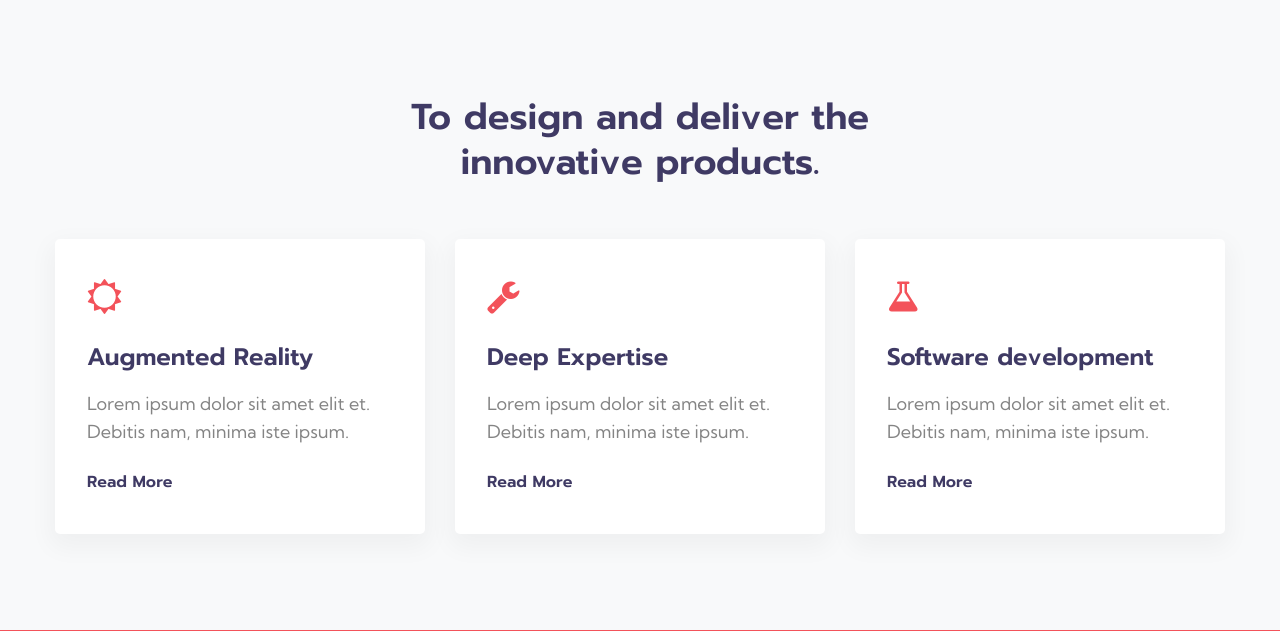
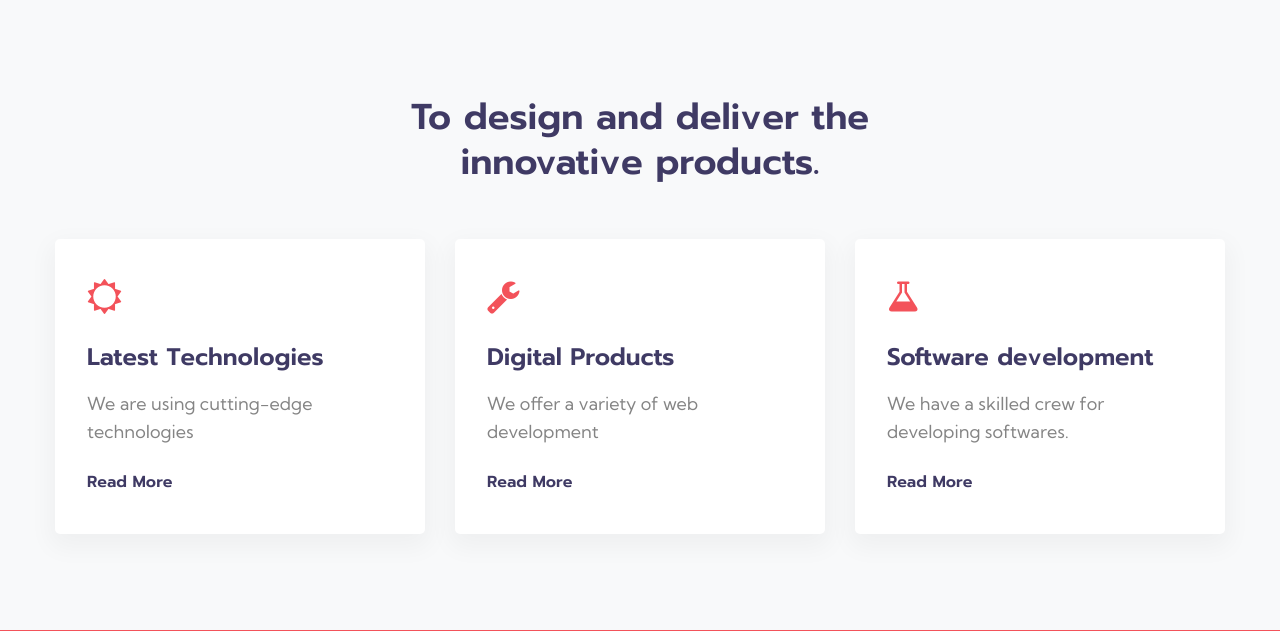
Before and after one commit to zoorajvs/insomniaticstable, a Django app: page / in a window 1280 px wide. Shown: the part 3877-4508 px from the top of the page. Run offline with Django 3.2, Linux system fonts and the light colour scheme; some libraries are stand-ins or nearby versions.

Commit message:
200620211228AM

```diff
--- a/basic/templates/basic/base.html
+++ b/basic/templates/basic/base.html
@@ -82,7 +82,7 @@ Author URL: https://www.instagram.com/zoorajvs
                           <div class="dropdown-menu" aria-labelledby="navbarDropdown">
                               <a class="dropdown-item @@b__active" href="{% url 'profile' %}" class="drop-text">Profile</a>
 
-                              <a class="dropdown-item @@bs__active" href="{% url 'password_reset' %}" class="drop-text">Change Password</a>
+                              <a class="dropdown-item @@bs__active" href="{% url 'change_password' %}" class="drop-text">Change Password</a>
                               <a class="dropdown-item @@bs__active" href="{% url 'logout' %}" class="drop-text">Logout</a>
                                {% endif %}
                           </div>
--- a/blog/models.py
+++ b/blog/models.py
@@ -18,7 +18,7 @@ class Post(models.Model):
         ('Technology/Apps-Softwares', 'Technology/Apps-Softwares')
     )
     type = models.CharField(max_length=25, choices=Related_to, default='Technology/Others')
-    likes = models.ManyToManyField(User,related_name='blog_posts')
+    likes = models.ManyToManyField(User, related_name='blog_posts')
 
     def total_likes(self):
         return self.likes.count()
--- a/endEncrypt/settings.py
+++ b/endEncrypt/settings.py
@@ -29,6 +29,7 @@ SECRET_KEY = 'django-insecure-b9n8-7y!vphgni05h46!%p#pwj9z_yf%xp&5*8v1jk_9l37c#+
 DEBUG = False
 
 ALLOWED_HOSTS = ['206.189.142.186', 'insomniatic.in']
+
 
 
 
--- a/endEncrypt/urls.py
+++ b/endEncrypt/urls.py
@@ -19,6 +19,8 @@ from users import views as user_views
 from django.contrib.auth import views as auth_views
 from django.conf import settings
 from django.conf.urls.static import static
+
+from users.views import PasswordsChangeView
 
 urlpatterns = [
     path('admin/', admin.site.urls),
@@ -49,6 +51,16 @@ urlpatterns = [
              template_name='users/password_reset_complete.html'
          ),
          name='password_reset_complete'),
+    # path('password/',
+    #      auth_views.PasswordChangeView.as_view(
+    #          template_name = 'users/change_password.html'
+    # )),
+    path('password/',
+         PasswordsChangeView.as_view(
+             template_name='users/change_password.html'
+         ),
+         name = 'change_password'),
+    path('password_success',user_views.password_success, name= 'password_success')
 
 ]
 if settings.DEBUG:
--- a/home/templates/home/home.html
+++ b/home/templates/home/home.html
@@ -72,7 +72,7 @@ Author URL: https://www.instagram.com/zoorajvs
                           </a>
                           <div class="dropdown-menu" aria-labelledby="navbarDropdown">
                               <a class="dropdown-item @@b__active" href="{% url 'profile' %}" class="drop-text">Profile</a>
-                              <a class="dropdown-item @@bs__active" href="{% url 'password_reset' %}" class="drop-text">Change Password</a>
+                              <a class="dropdown-item @@bs__active" href="{% url 'change_password' %}" class="drop-text">Change Password</a>
                               <a class="dropdown-item @@bs__active" href="{% url 'logout' %}" class="drop-text">Logout</a>
 
                           </div>
@@ -464,11 +464,10 @@ Author URL: https://www.instagram.com/zoorajvs
                                 <span class="fa fa-sun-o" aria-hidden="true"></span>
                             </div>
                             <div class="feature-info mt-4">
-                                <h3 class="feature-titel mb-3">Augmented Reality </h3>
-                                <p class="feature-text">Lorem ipsum dolor sit amet elit et. Debitis nam, minima iste
-                                    ipsum.
+                                <h3 class="feature-titel mb-3">Latest Technologies</h3>
+                                <p class="feature-text">We are using cutting-edge technologies
                                 </p>
-                                <a href="#read" class="read mt-4 d-block"> Read More</a>
+                                <a href="{% url 'services' %}" class="read mt-4 d-block"> Read More</a>
                             </div>
                         </div>
                     </a>
@@ -480,11 +479,10 @@ Author URL: https://www.instagram.com/zoorajvs
                                 <span class="fa fa-wrench icon-fea" aria-hidden="true"></span>
                             </div>
                             <div class="feature-info mt-4">
-                                <h3 class="feature-titel mb-3">Deep Expertise</h3>
-                                <p class="feature-text">Lorem ipsum dolor sit amet elit et. Debitis nam, minima iste
-                                    ipsum.
+                                <h3 class="feature-titel mb-3">Digital Products</h3>
+                                <p class="feature-text">We offer a variety of web development
                                 </p>
-                                <a href="#read" class="read mt-4 d-block"> Read More</a>
+                                <a href="{% url 'services' %}" class="read mt-4 d-block"> Read More</a>
                             </div>
                         </div>
                     </a>
@@ -497,10 +495,10 @@ Author URL: https://www.instagram.com/zoorajvs
                             </div>
                             <div class="feature-info mt-4">
                                 <h3 class="feature-titel mb-3">Software development</h3>
-                                <p class="feature-text">Lorem ipsum dolor sit amet elit et. Debitis nam, minima iste
-                                    ipsum.
+                                <p class="feature-text">We have a skilled
+                                crew for developing softwares.
                                 </p>
-                                <a href="#read" class="read mt-4 d-block"> Read More</a>
+                                <a href="{% url 'services' %}" class="read mt-4 d-block"> Read More</a>
                             </div>
                         </div>
                     </a>
```
Also changed, not shown: blog/templates/blog/post_detail.html (+7 -9 lines), users/templates/users/change_password.html (added, +31 -0 lines), users/templates/users/password_success.html (added, +14 -0 lines), users/views.py (+22 -7 lines), blog/admin.py (line endings or trailing spaces), db.sqlite3.
